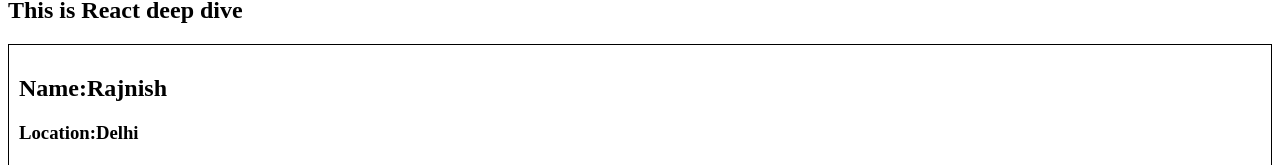
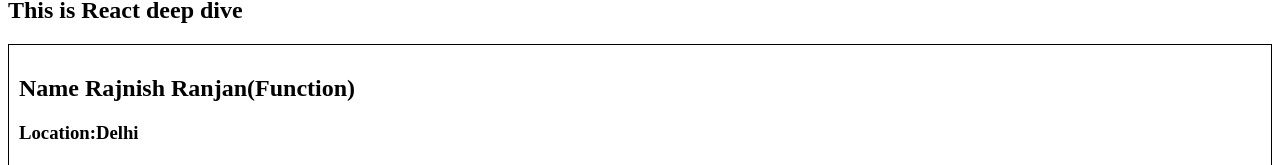
Before and after one commit to Rajnish-99/Hello-React, a React (Vite) app: page /About in a window 1280 px wide. Shown: the part 207-372 px from the top of the page. Built offline with nearby package versions, Linux system fonts and the light colour scheme.

Commit message:
Class Component parameter passing

```diff
--- a/src/components/About.js
+++ b/src/components/About.js
@@ -6,8 +6,8 @@ const About = () => {
     <div>
       <h1>About Us</h1>
       <h2>This is React deep dive</h2>
-      <User/>
-      <UserClass/>
+      <User name ={"Rajnish Ranjan(Function)"}/>
+      <UserClass name={"Rajnish Ranjan (Class)"}/>
     </div>
   );
 };
--- a/src/components/User.js
+++ b/src/components/User.js
@@ -1,7 +1,7 @@
-const User = ()=>{
+const User = (props)=>{
     return (
         <div className="user-card">
-            <h2>Name:Rajnish</h2>
+            <h2>Name {props.name}</h2>
             <h3>Location:Delhi</h3>
         </div>
     );
--- a/src/components/UserClass.js
+++ b/src/components/UserClass.js
@@ -1,6 +1,11 @@
  import React from "react";
 
  class UserClass extends React.Component{
+
+    constructor(props){
+        super(props);
+        console.log(props)
+    }
     render(){
         return(<div className="user-card">
             <h2>Name:Rajnish</h2>
```
